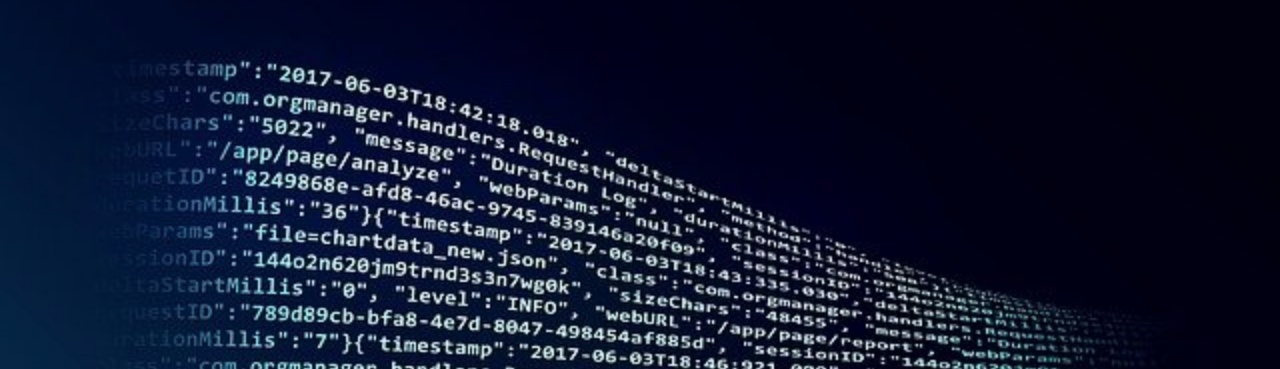
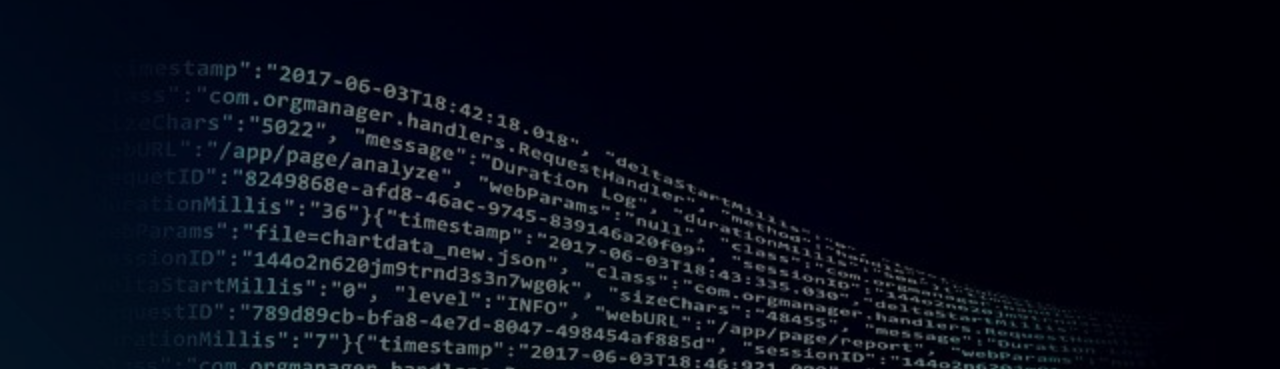
Before and after one commit to rovilram/rampUp-ProyectoFinal-Villares, a plain HTML site: page index.html in a window 1280 px wide. Shown: the part 114-483 px from the top of the page. Drawn offline with Linux system fonts and the light colour scheme.

Commit message:
Final version v4: change filter intro photo

```diff
--- a/css/style.css
+++ b/css/style.css
@@ -81,6 +81,9 @@ div.introductionText {
 img.logo {
   width: 100px;
   border-radius: 50%;
+}
+img.filter {
+  filter: brightness(0.5);
 }
 
 h1.introductionText {
--- a/index.html
+++ b/index.html
@@ -79,7 +79,7 @@
         </header>
         <main>
             <div class="introductionWrapper">
-                <img class="responsive" src="img/background.jpg" alt="foto presentación">
+                <img class="responsive filter" src="img/background.jpg" alt="foto presentación">
                 <div class="introductionText">
                     <h1 class="introductionText">Desarrollo de aplicaciones web</h1>
                 </div>
```
